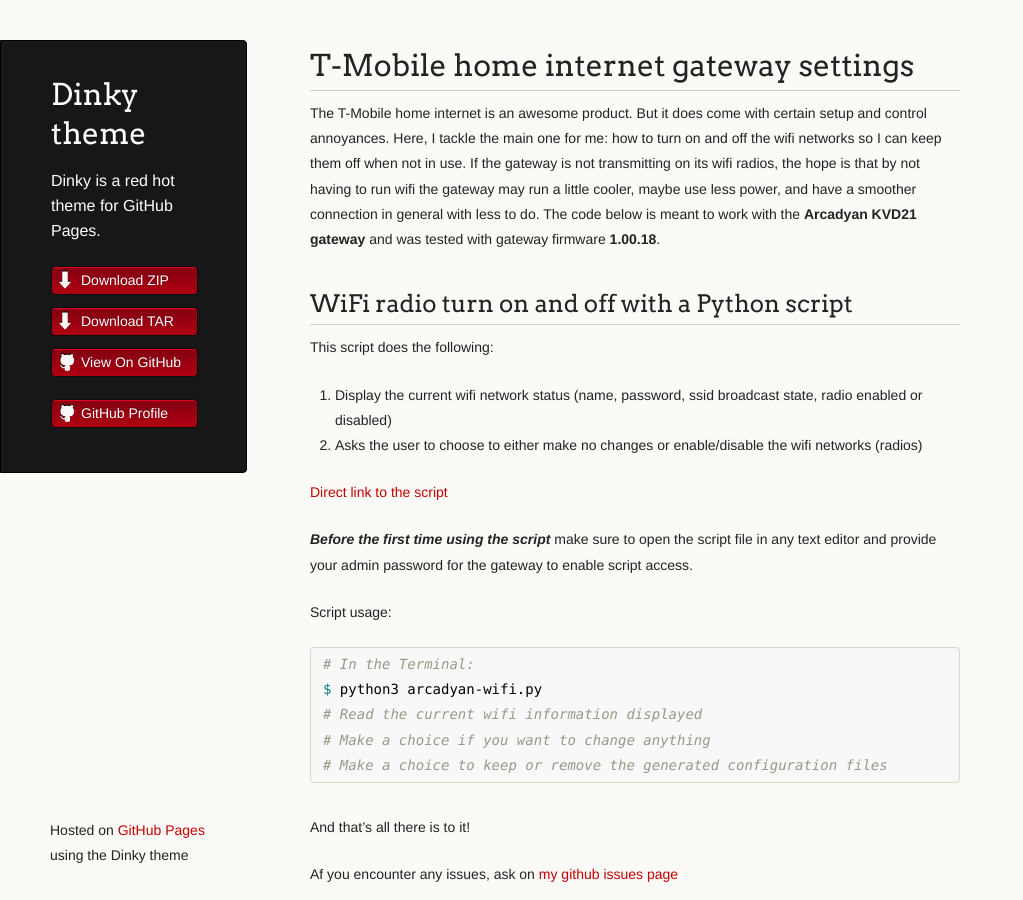
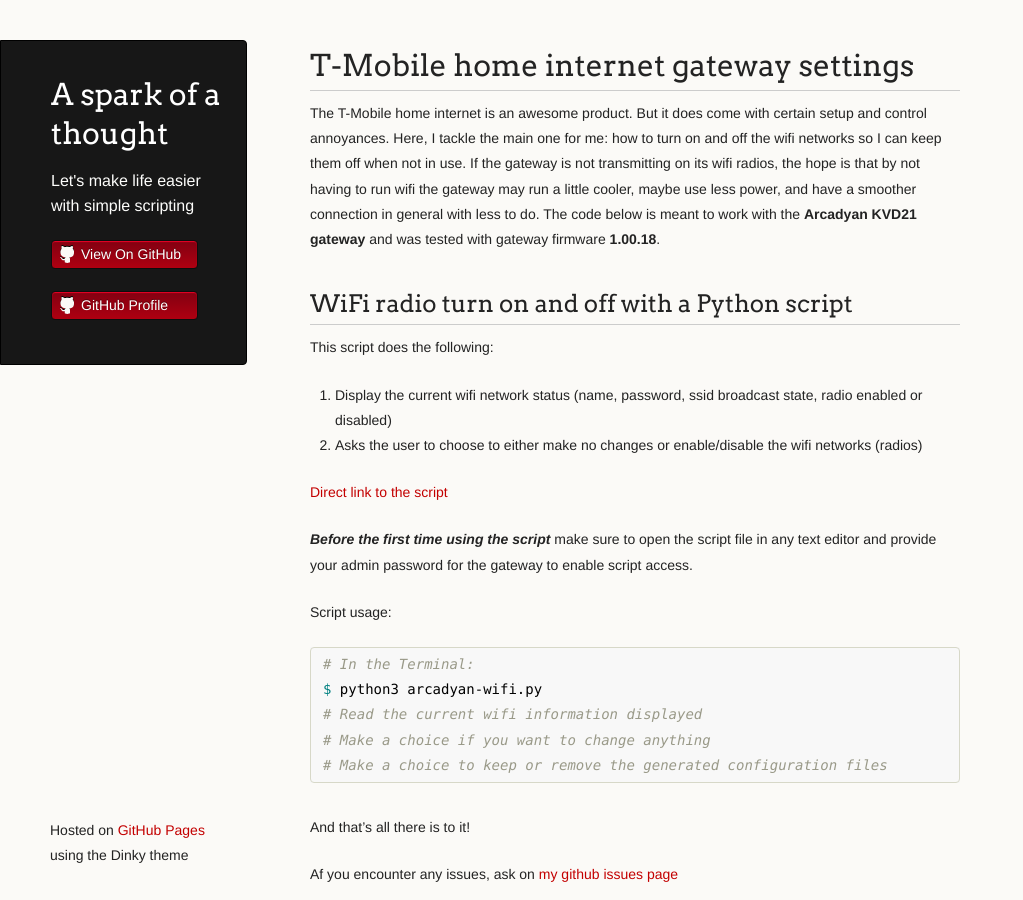
Before and after one commit to verityj/verityj.github.io, a Jekyll site: the page built from docs/index.md, in a window 1280 px wide and 900 px high. Shown: the whole window, without its empty margins (0-1023 px from the left). Built offline with Jekyll 4.4.1, drawn with Linux system fonts in a browser that asks for light colours; our own code applies the rules of GitHub Pages for plain Markdown files.

Commit message:
Update _config.yml

```diff
--- a/docs/_config.yml
+++ b/docs/_config.yml
@@ -1,5 +1,5 @@
-title: Dinky theme
-description: Dinky is a red hot theme for GitHub Pages.
-show_downloads: true
+title: A spark of a thought
+description: Let's make life easier with simple scripting
+show_downloads: false
 google_analytics:
 theme: jekyll-theme-dinky
```
